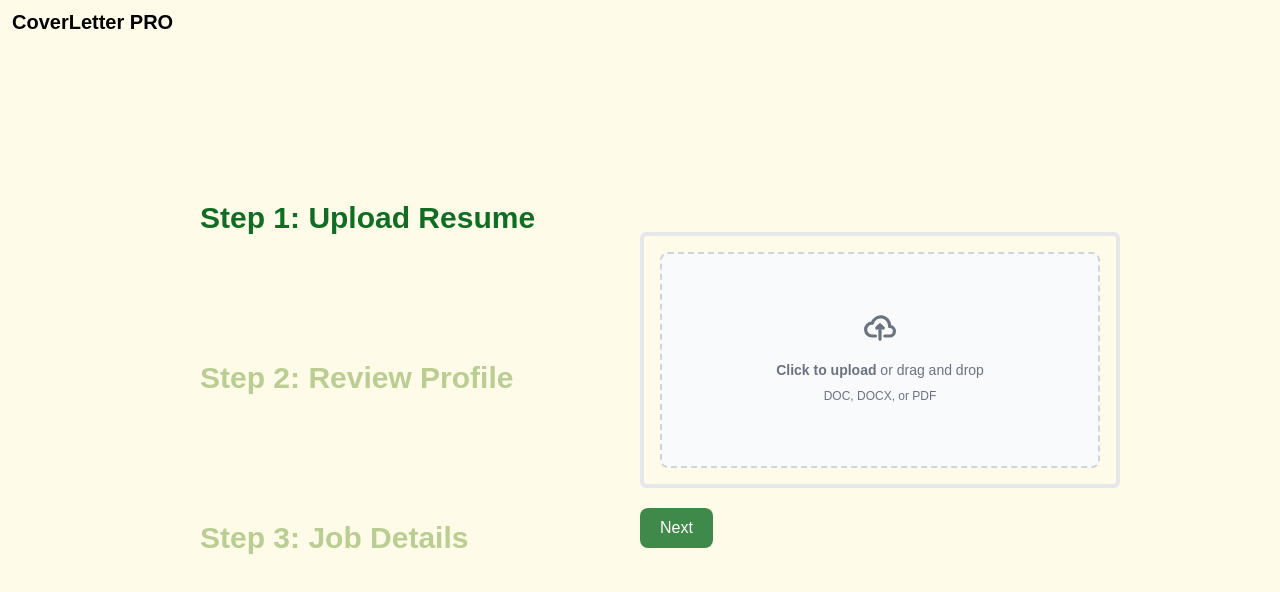
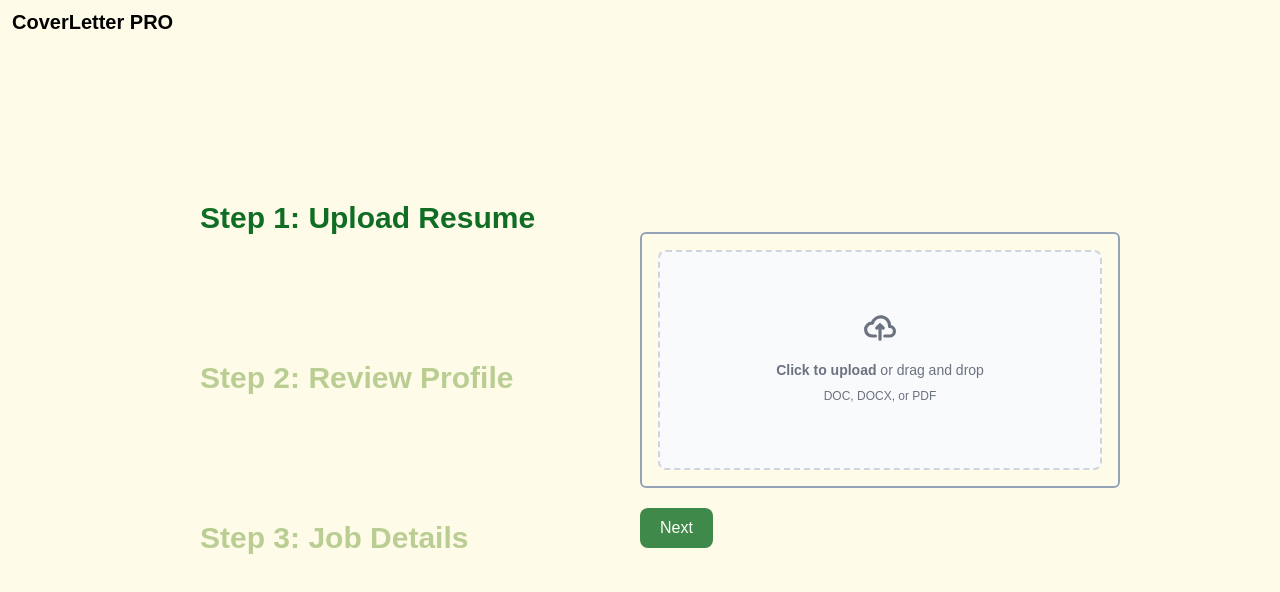
Before and after one commit to JoyceMaidd/demo, a React (Vite) app: page / in a window 1280 px wide. Shown: the top 592 px of the page. Built offline with nearby package versions, Linux system fonts and the light colour scheme.

Commit message:
fix: css

```diff
--- a/src/components/Step.jsx
+++ b/src/components/Step.jsx
@@ -4,7 +4,7 @@ const Step = ({number, title, currentStep}) => {
   const isActive = number === currentStep
   return (
     <div className={'flex p-10 w-100 h-40 items-left justify-start'}>
-        <h3 className={'font-extrabold text-3xl'} style={{ color: isActive ? '#106D24' : '#BACD92' }}> Step {number}: {title}</h3>
+        <h3 className={'font-extrabold text-3xl'} style={{ color: isActive ? '#106D24' : '#BACD92'}}> Step {number}: {title}</h3>
     </div>
   )
 }
--- a/src/pages/WorkSpace.jsx
+++ b/src/pages/WorkSpace.jsx
@@ -64,7 +64,7 @@ const WorkSpace = (props) => {
         <Step number={3} title={"Job Details"} currentStep={currentStep} />
       </div>
       <div className="flex flex-col justify-center w-full gap-5">
-        <form className="flex min-h-64 border-4 rounded-md p-4" onSubmit={handleSubmit}>
+        <form className="flex min-h-64 border-2 border-slate-400 rounded-md p-4" onSubmit={handleSubmit}>
           { currentStep == 1 && <FileUpload setResume={setResume} />}
           { currentStep == 2 && <ReviewProfile setFormData={setFormData} />}
           { currentStep == 3 && <JobDetails setFormData={setFormData}/>}
```
